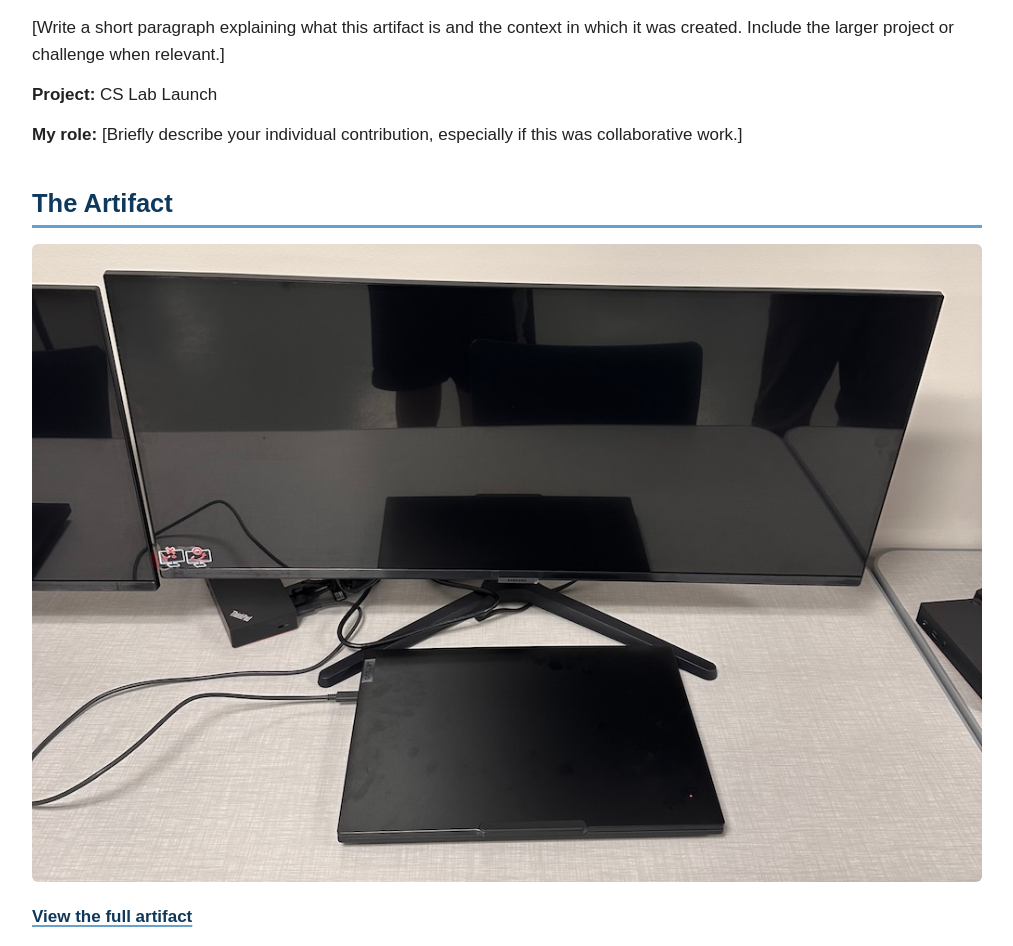
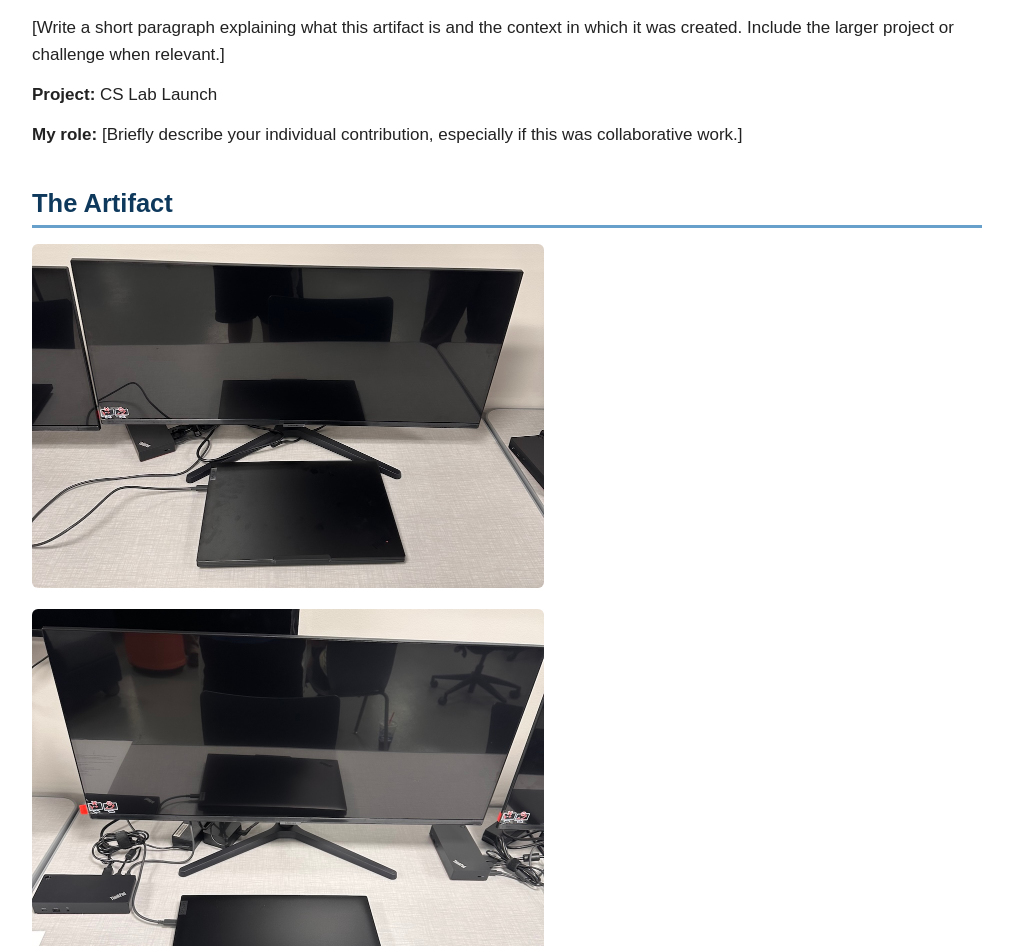
Before and after one commit to Yoav321/Apex-Portfolio, a Jekyll site: the page built from artifacts/CS Lab/index.md, in a window 1280 px wide. Shown: the part 375-1321 px from the top of the page, without its empty margins (133-1146 px from the left). Built offline with Jekyll 4.4.1, drawn with Linux system fonts in a browser that asks for light colours; our own code applies the rules of GitHub Pages for plain Markdown files.

Commit message:
udpdate image size

```diff
--- a/artifacts/CS Lab/index.md
+++ b/artifacts/CS Lab/index.md
@@ -16,8 +16,11 @@ title:  CS Lab Workstation
 **My role:** [Briefly describe your individual contribution, especially if this was collaborative work.]
 
 ## The Artifact
+<img src="Station2.jpg" width="512">
 
-![Workstation 2](Station2.jpg)
+<img src="Station15.jpg" width="512">
+
+<img src="Station17.jpg" width="512">
 
 [View the full artifact](LINK-TO-ARTIFACT)
 
```
